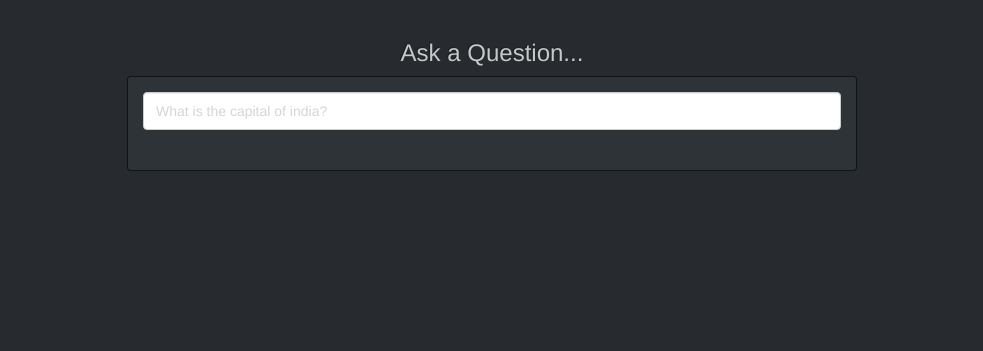
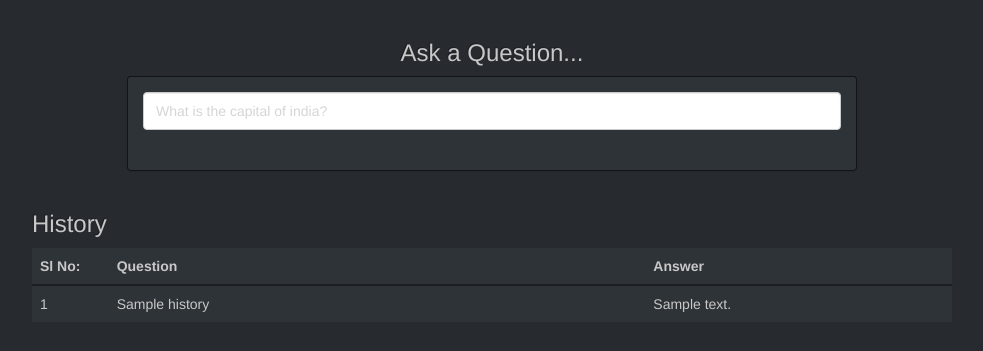
Before and after one commit to gokulnathgm/natlan, a Flask app: page / in a window 1280 px wide. Shown: the part 50-401 px from the top of the page, without its empty margins (148-1131 px from the left). Run offline with Flask 2, Linux system fonts and the light colour scheme; tables that the repository leaves empty hold one stand-in row (values such as "Sample post"); some libraries are stand-ins or nearby versions.

Commit message:
minor fixes

```diff
--- a/natlan/app.py
+++ b/natlan/app.py
@@ -36,68 +36,102 @@ def index():
 		parsed = parse(q_tagged)
 		q_noun = parsed['q_noun']
 		typ = parsed['type']
+		noun_save = parsed['noun_save']
 
-	if typ == "keyword":
-		app.logger.info(repr("keyword"))
-		quest = []
-		quest.append(question)
-		searched = wikidata_search(quest)
-		qid = searched['qid']
+		ques = History.query.filter_by(q_noun = noun_save).first()
+		if ques:
+			if ques.content == "list":
+				answer = []
+				word=""
+				for i in ques.answer:
+					if i == ",":
 
-		if qid == False:
-			answer = searchwiki(question.replace(' ','+'))
-			if answer == False:
-				answer = "As of now, the System is unable to answer the question."
-
-		else:
-			app.logger.info(repr(qid))
-			data = wikidata_get_entity(qid)
-			if 'description' in data['entities'][qid]:
-				answer = data['entities'][qid]['description']['en']['value']
+						answer.append(word)
+						word=""
+					else:
+						word = word+str(i)
+				answer = [tuple(answer[i:i+3]) for i in range(0, len(answer), 3)]
+				app.logger.info(repr(answer))
 			else:
-				answer = data['entities'][qid]['descriptions']['en']['value']
-
-		value = {'question':question,'answer':answer, 'content' : "string"}
+				answer = ques.answer
 
 
-	if typ == "list":
-		app.logger.info(repr("list"))
+			value = {'question':question,'answer':answer, 'content' : ques.content}
+			typ = "From history"
 
-		np_tree=parsed['np_tree']
-		value = get_list(q_noun,np_tree)
-		if value==True:
-			value = "As of now, the System is unable to answer the question."
-			value = {'question':question,'answer':answer, 'content' : "string"}
-	if typ == "general":
-		app.logger.info(repr("general"))
-		result = get_property(q_noun)
-		if result:
-			pty = result['property']
-			q_noun = result['q_noun']
-			value = get_general(q_noun,pty)
-		else:
-			answer = "As of now, the System is unable to answer the question."
+
+		if typ == "keyword":
+			app.logger.info(repr("keyword"))
+			quest = []
+			quest.append(question)
+			searched = wikidata_search(quest)
+			qid = searched['qid']
+
+			if qid == False:
+				answer = searchwiki(question.replace(' ','+'))
+				if answer == False:
+					answer = "As of now, the System is unable to answer the question."
+
+			else:
+				app.logger.info(repr(qid))
+				data = wikidata_get_entity(qid)
+				if 'description' in data['entities'][qid]:
+					answer = data['entities'][qid]['description']['en']['value']
+				else:
+					answer = data['entities'][qid]['descriptions']['en']['value']
+
 			value = {'question':question,'answer':answer, 'content' : "string"}
 
-	if typ == "distance":
-		app.logger.info(repr("distance"))
-		value = get_distance(q_noun)
-		if not value:
-			answer = "As of now, the System is unable to answer the question."
+
+		if typ == "list":
+			app.logger.info(repr("list"))
+
+			np_tree=parsed['np_tree']
+			value = get_list(q_noun,np_tree)
+			if value==True:
+				value = "As of now, the System is unable to answer the question."
+				value = {'question':question,'answer':answer, 'content' : "string"}
+		if typ == "general":
+			app.logger.info(repr("general"))
+			result = get_property(q_noun)
+			if result:
+				pty = result['property']
+				q_noun = result['q_noun']
+				value = get_general(q_noun,pty)
+			else:
+				answer = "As of now, the System is unable to answer the question."
+				value = {'question':question,'answer':answer, 'content' : "string"}
+
+		if typ == "distance":
+			app.logger.info(repr("distance"))
+			value = get_distance(q_noun)
+			if not value:
+				answer = "As of now, the System is unable to answer the question."
+				value = {'question':question,'answer':answer, 'content' : "string"}
+		if typ == "time":
+			app.logger.info(repr("time"))
+			answer = get_date(q_noun)
 			value = {'question':question,'answer':answer, 'content' : "string"}
-	if typ == "time":
-		app.logger.info(repr("time"))
-		answer = get_date(q_noun)
-		value = {'question':question,'answer':answer, 'content' : "string"}
 
-	if typ == "description":
-		app.logger.info(repr("description"))
-		value = get_description(q_noun)
-		if not value:
-			value = {'question':question,'answer':"As of now, the System is unable to answer the question.", 'content' : "string"}
-	flash(value,'success')
-	app.logger.info(repr(value))
-	return render_template('index.html',page="home")
+		if typ == "description":
+			app.logger.info(repr("description"))
+			value = get_description(q_noun)
+			if not value:
+				value = {'question':question,'answer':"As of now, the System is unable to answer the question.", 'content' : "string"}
+
+		if typ !="From history":
+			answer = ""
+			if value['content']=="list":
+				for jdx,j in enumerate(value['answer']):
+					for i in value['answer'][jdx]:
+						answer += str(i) + ", "
+				saveqa(question,noun_save,answer,value['content'])
+			else:
+				saveqa(question,noun_save,value['answer'],value['content'])
+
+		flash(value,'success')
+		app.logger.info(repr(value))
+		return render_template('index.html',page="home",history=history)
 
 
 
@@ -159,9 +193,15 @@ def parse(q_tagged):
 
 
 
+
 	grammar = {'q_noun':q_noun, 'grammar':grmr,'np_tree':np_tree}
 
 	parsed = qcheck(grammar)
+	noun_save = ""
+	for a in q_noun:
+		noun_save += " | " + a.lower()
+
+	parsed['noun_save'] = noun_save
 
 	return parsed
 
@@ -673,6 +713,5 @@ def searchwiki(question):
 	return answer
 
 
-
 if __name__ == '__main__':
     app.run(host="0.0.0.0",port=5050)
--- a/natlan/templates/flash.html
+++ b/natlan/templates/flash.html
@@ -22,8 +22,12 @@
                                   {% for q in message['answer'] %}
                                   <tr>
                                     <td class="col-md-4">{{i|string() + ") "+ q[0]}}</td>
+                                    {% if q[1] %}
                                     <td class="col-md-4">{{(i+1)|string() + ") "+ q[1]}}</td>
+                                    {% endif %}
+                                    {% if q[2] %}
                                     <td class="col-md-4">{{(i+2)|string() + ") "+ q[2]}}</td>
+                                    {% endif %}
                                   </tr>
                                   {% set i = i +3 %}
                                   {% endfor %}
--- a/natlan/templates/index.html
+++ b/natlan/templates/index.html
@@ -45,7 +45,7 @@
         </div>
       </div>
 
-       <!-- <div class="col-md-10 col-md-offset-1">
+      <div class="col-md-10 col-md-offset-1">
           <h3>History</h3>
           <table id="history" class="table table-hover">
             <thead>
@@ -71,7 +71,7 @@
           </table>
         </div>
 
-    </div> --><!-- /container -->
+    </div> <!-- /container -->
 
 
     <!-- Bootstrap core JavaScript
```
